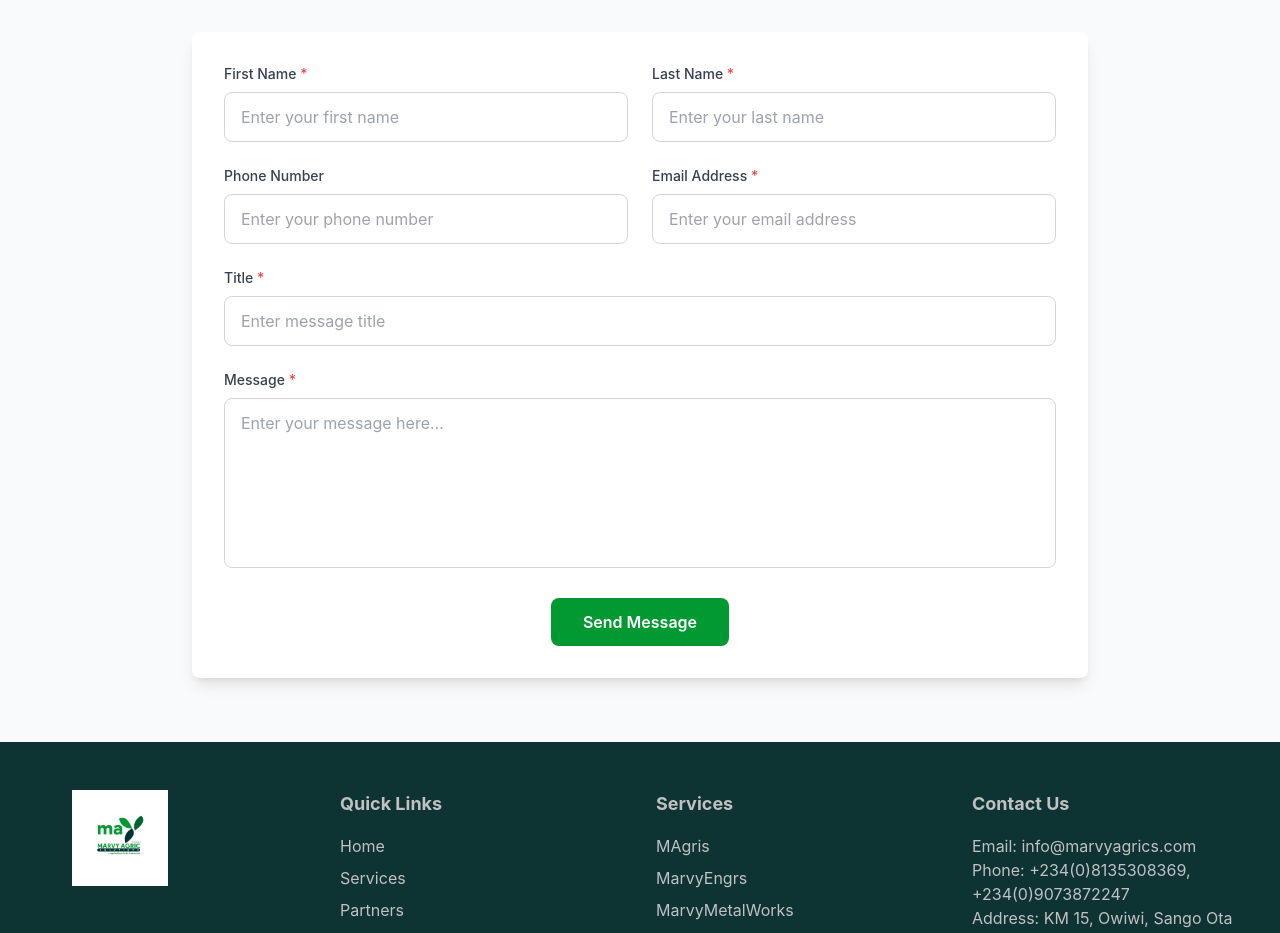
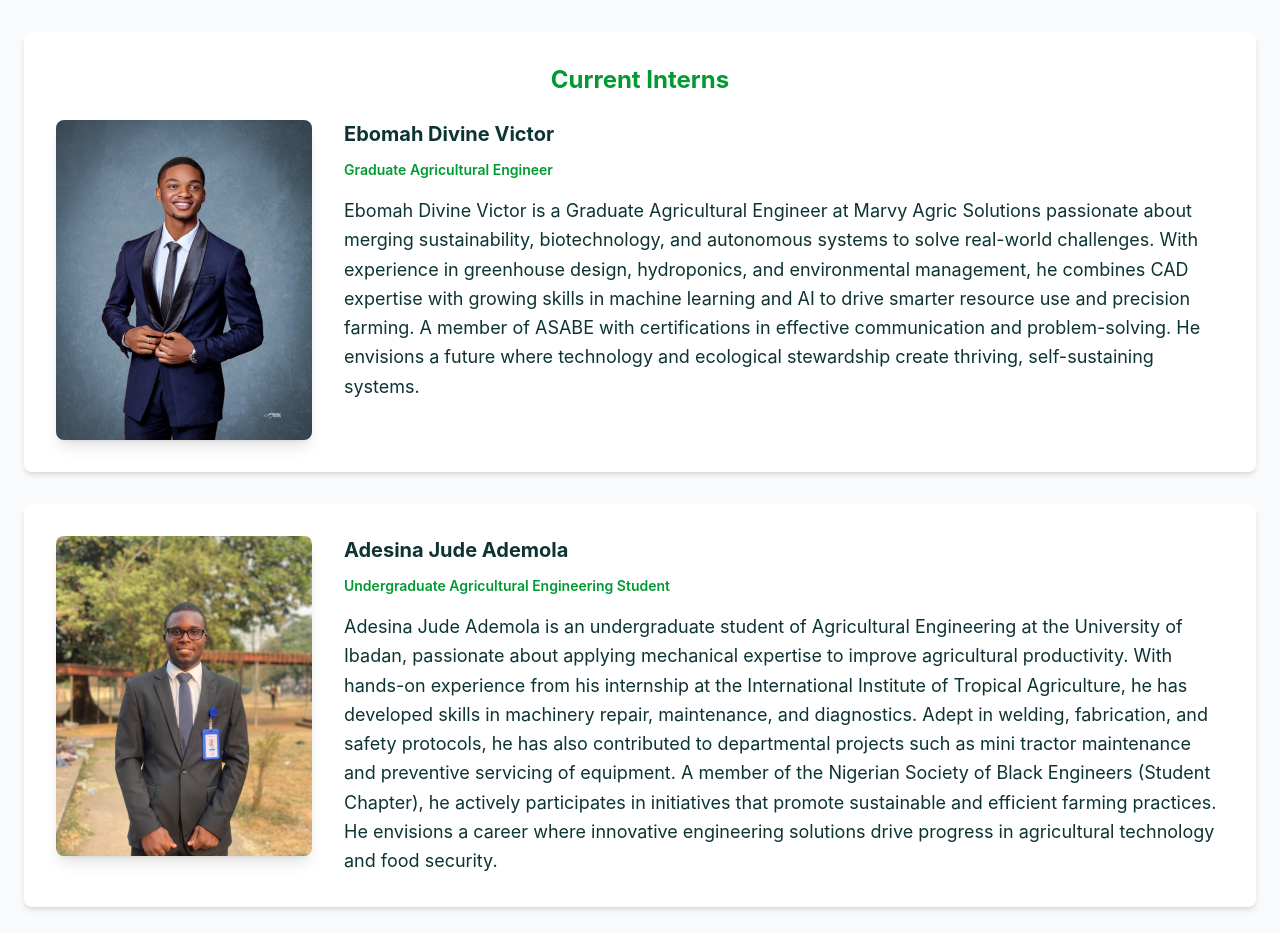
Before and after one commit to TOLUWALASE007/marvyagrics, a React (Create React App) app: page /#/interns in a window 1280 px wide. Before the commit this address led to /#/contact. Shown: the part 200-1133 px from the top of the page. Built offline with nearby package versions, Linux system fonts and the light colour scheme.

Commit message:
Add Adesina Jude Ademola as second intern

```diff
--- a/src/pages/Interns.jsx
+++ b/src/pages/Interns.jsx
@@ -1,4 +1,5 @@
-import internImage from '../assets/intern(1).jpeg';
+import internImage1 from '../assets/intern(1).jpeg';
+import internImage2 from '../assets/intern(2).jpeg';
 
 const Interns = () => {
   return (
@@ -6,15 +7,15 @@ const Interns = () => {
       <div className="container mx-auto">
         <h1 className="text-4xl font-bold mb-12 text-center text-[#0D3333]">Our Interns</h1>
 
-        {/* Interns Section */}
-        <div className="bg-white p-8 rounded-lg shadow-md">
+        {/* First Intern - Ebomah Divine Victor */}
+        <div className="bg-white p-8 rounded-lg shadow-md mb-8">
           <h2 className="text-2xl font-bold mb-6 text-center text-[#019A32]">Current Interns</h2>
 
           <div className="flex flex-col md:flex-row items-center md:items-start gap-8">
             {/* Intern Image */}
             <div className="flex-shrink-0">
               <img
-                src={internImage}
+                src={internImage1}
                 alt="Ebomah Divine Victor - Graduate Agricultural Engineer"
                 className="w-64 h-80 object-cover rounded-lg shadow-lg"
               />
@@ -35,6 +36,28 @@ const Interns = () => {
           </div>
         </div>
 
+        {/* Second Intern - Adesina Jude Ademola */}
+        <div className="bg-white p-8 rounded-lg shadow-md">
+          <div className="flex flex-col md:flex-row items-center md:items-start gap-8">
+            {/* Intern Image */}
+            <div className="flex-shrink-0">
+              <img
+                src={internImage2}
+                alt="Adesina Jude Ademola - Undergraduate Agricultural Engineering Student"
+                className="w-64 h-80 object-cover rounded-lg shadow-lg"
+              />
+            </div>
+
+            {/* Description */}
+            <div className="flex-1">
+              <h3 className="text-xl font-bold mb-3 text-[#0D3333]">Adesina Jude Ademola</h3>
+              <p className="text-sm text-[#019A32] font-semibold mb-4">Undergraduate Agricultural Engineering Student</p>
+              <p className="text-lg leading-relaxed text-[#0D3333]">
+                Adesina Jude Ademola is an undergraduate student of Agricultural Engineering at the University of Ibadan, passionate about applying mechanical expertise to improve agricultural productivity. With hands-on experience from his internship at the International Institute of Tropical Agriculture, he has developed skills in machinery repair, maintenance, and diagnostics. Adept in welding, fabrication, and safety protocols, he has also contributed to departmental projects such as mini tractor maintenance and preventive servicing of equipment. A member of the Nigerian Society of Black Engineers (Student Chapter), he actively participates in initiatives that promote sustainable and efficient farming practices. He envisions a career where innovative engineering solutions drive progress in agricultural technology and food security.
+              </p>
+            </div>
+          </div>
+        </div>
 
       </div>
     </div>
```
Also changed, not shown: src/assets/intern(2).jpeg (added), 1 other file (tests, documents, lock files or other folders).
